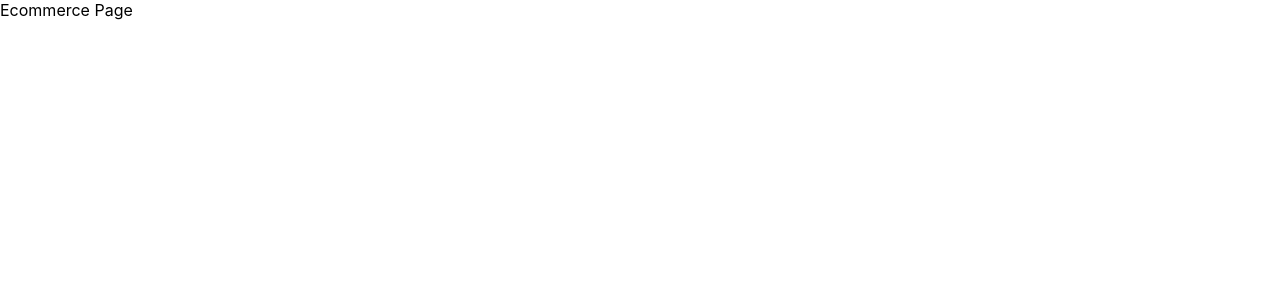
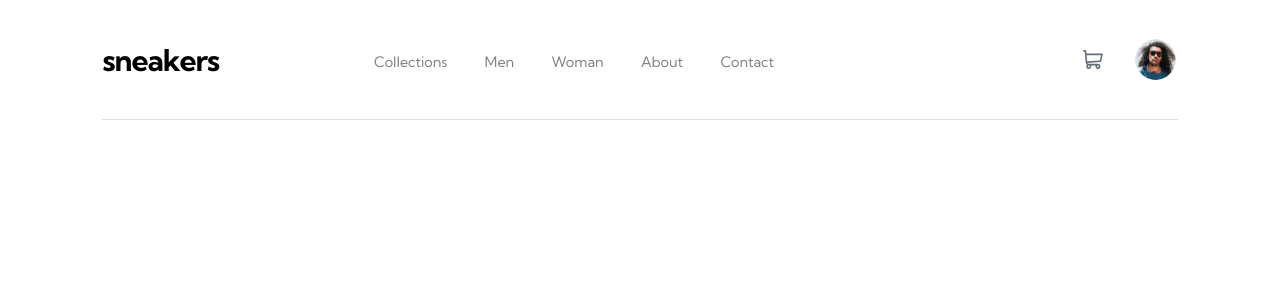
Before and after one commit to Rafael-Arruda/ecommerce-page, a React (Create React App) app: page / in a window 1280 px wide. Shown: the top 300 px of the page. Built offline with nearby package versions, Linux system fonts and the light colour scheme; the HTML template or start-up script is replaced by a standard one.

Commit message:
design do componente header finalizado

```diff
--- a/package.json
+++ b/package.json
@@ -9,6 +9,7 @@
     "react": "^18.2.0",
     "react-dom": "^18.2.0",
     "react-scripts": "5.0.1",
+    "styled-components": "^5.3.6",
     "web-vitals": "^2.1.4"
   },
   "scripts": {
--- a/public/index.html
+++ b/public/index.html
@@ -8,6 +8,10 @@
       name="description"
       content="Web site created using create-react-app"
     />
+
+    <link rel="preconnect" href="https://fonts.googleapis.com">
+    <link rel="preconnect" href="https://fonts.gstatic.com" crossorigin>
+    <link href="https://fonts.googleapis.com/css2?family=Kumbh+Sans:wght@400;700&display=swap" rel="stylesheet">
 
     <title>Ecommerce Page</title>
   </head>
--- a/src/App.js
+++ b/src/App.js
@@ -1,10 +1,13 @@
 import React from "react";
+
+//components
+import Header from "./components/Header";
 
 function App(){
   return(
-    <div>
-        Ecommerce Page
-    </div>
+    <>
+      <Header/>
+    </>
   )
 }
 
--- /dev/null
+++ b/src/components/Header/index.js
@@ -0,0 +1,34 @@
+import React from "react";
+import * as C from './style';
+
+import iconCart from '../../images/icon-cart.svg';
+import imageUser from '../../images/image-avatar.png';
+import iconMenu from '../../images/icon-menu.svg';
+
+const Header = () => {
+    return(
+        <C.Container>
+            <C.Content>
+                <C.LogoArea>
+                    <img className="icon_menu" src={iconMenu} alt="icon menu"/>
+                    <h1>sneakers</h1>
+                </C.LogoArea>
+                <C.Navigation>
+                    <ul>
+                        <li><a href="#">Collections</a></li>
+                        <li><a href="#">Men</a></li>
+                        <li><a href="#">Woman</a></li>
+                        <li><a href="#">About</a></li>
+                        <li><a href="#">Contact</a></li>
+                    </ul>
+                </C.Navigation>
+                <C.ProfileArea>
+                    <img className="cart" src={iconCart} alt="cart icon"/>
+                    <img className="img_profile" src={imageUser} alt="user profile"/>
+                </C.ProfileArea>
+            </C.Content>
+        </C.Container>
+    )
+}
+
+export default Header;
--- /dev/null
+++ b/src/components/Header/style.js
@@ -0,0 +1,107 @@
+import styled from "styled-components";
+
+export const Container = styled.header`
+    width: 100%;
+    padding: 0px 8%;
+
+    @media screen and (max-width: 800px){
+        padding: 0;
+    }
+
+`;
+
+export const Content = styled.div`
+    height: 15vh;
+    border-bottom: 1px solid #ddd;
+    display: flex;
+    align-items: center;
+    justify-content: space-between;
+
+    @media screen and (max-width: 800px){
+        padding: 0px 30px;
+    }
+`;
+
+export const LogoArea = styled.div`
+    display: flex;
+    align-items: center;
+
+    h1 {
+        letter-spacing: -1px;
+        font-size: 30px;
+    }
+
+    .icon_menu {
+        cursor: pointer;
+        display: none;
+        margin-right: 15px;
+        margin-top: 6px;
+    }
+
+    @media screen and (max-width: 800px){
+        .icon_menu {
+            display: flex;
+        }
+    }
+`;
+
+export const Navigation = styled.nav`
+    width: 40%;
+    max-width: 400px;
+    min-width: 300px;
+    margin-left: -12vw;
+
+    ul {
+        display: flex;
+        justify-content: space-between;
+    }
+
+    li {
+        height: 15vh;
+    }
+
+    a {
+        height: 100%;
+        display: flex;
+        align-items: center;
+        color: gray;
+        font-size: 0.9em;
+        border-top: 8px solid transparent;
+        border-bottom: 4px solid transparent;
+        transition: 0.8s all;
+    }
+    a:hover {
+        border-bottom: 4px solid  hsl(26, 100%, 55%);
+    }
+
+    @media screen and (max-width: 800px){
+        display: none;
+    }
+`;
+
+export const ProfileArea = styled.div`
+    display: flex;
+    align-items: center;
+
+    .cart {
+        width: 20px;
+    }
+
+    .img_profile {
+        cursor: pointer;
+        width: 45px;
+        margin-left: 30px;
+        border-radius: 50%;
+        border: 2px solid transparent;
+        transition: 0.5s all;
+    }
+    .img_profile:hover {
+        border: 2px solid hsl(26, 100%, 55%);
+    }
+
+    @media screen and (max-width: 800px){
+        .img_profile {
+            width: 35px;
+        }
+    }
+`;
--- a/src/index.css
+++ b/src/index.css
@@ -1,13 +1,18 @@
-body {
+* {
   margin: 0;
-  font-family: -apple-system, BlinkMacSystemFont, 'Segoe UI', 'Roboto', 'Oxygen',
-    'Ubuntu', 'Cantarell', 'Fira Sans', 'Droid Sans', 'Helvetica Neue',
-    sans-serif;
-  -webkit-font-smoothing: antialiased;
-  -moz-osx-font-smoothing: grayscale;
+  padding: 0;
+  box-sizing: border-box;
+  font-family: 'Kumbh Sans', sans-serif;
 }
 
-code {
-  font-family: source-code-pro, Menlo, Monaco, Consolas, 'Courier New',
-    monospace;
+ul {
+  list-style: none;
 }
+
+a {
+  text-decoration: none;
+}
+
+button {
+  cursor: pointer;
+}
```
Also changed, not shown: 1 other file (tests, documents, lock files or other folders).
